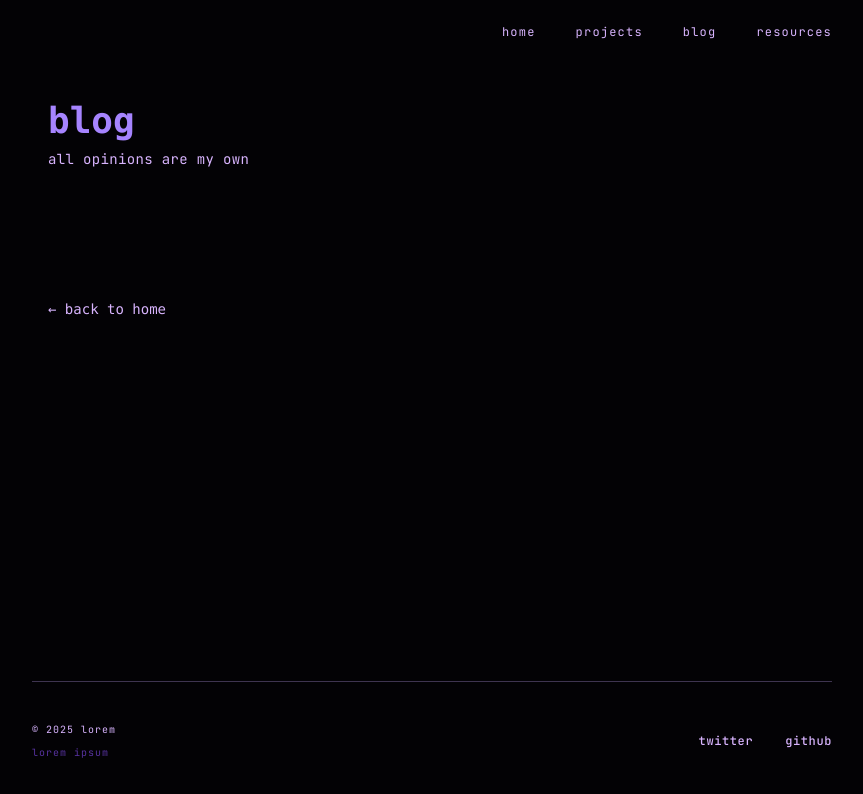
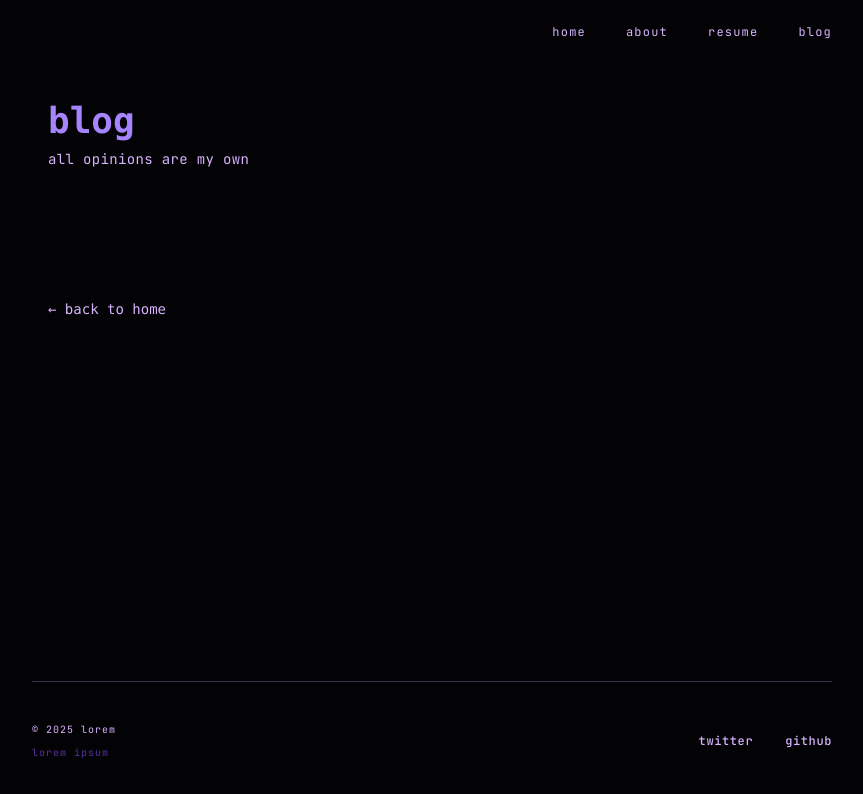
Before and after one commit to rycerzes/website, a SvelteKit app: page /blog in a window 1280 px wide. Shown: the top 794 px of the page, without its empty margins (208-1071 px from the left). Built offline with nearby package versions, Linux system fonts and the light colour scheme.

Commit message:
refactor: reorganize navigation and add projects link

```diff
--- a/src/routes/+layout.svelte
+++ b/src/routes/+layout.svelte
@@ -48,7 +48,7 @@
 <!-- Global Background Effects -->
 {#if showBackground}
 	<div
-		class="fixed top-0 left-1/2 -translate-x-1/2 -z-20 transition-opacity duration-500"
+		class="fixed top-0 left-1/2 -z-20 -translate-x-1/2 transition-opacity duration-500"
 		style="width: 100vw; height: 100vh; background-color: var(--color-uv-black);"
 	>
 		<Dither
@@ -70,7 +70,7 @@
 {/if}
 
 <div
-	class="relative flex flex-col w-full max-w-4xl mx-auto min-h-screen px-6 md:px-12 z-10 transition-opacity duration-1000"
+	class="relative z-10 mx-auto flex min-h-screen w-full max-w-4xl flex-col px-6 transition-opacity duration-1000 md:px-12"
 >
 	<!--
 		Lorem ipsum dolor sit amet.
@@ -79,13 +79,13 @@
 	<!-- Header from design -->
 	<header
 		class={cn(
-			'sticky top-0 z-50 -mx-6 md:-mx-12 px-6 md:px-12 flex flex-col md:flex-row md:items-center justify-end pt-4 pb-2 md:pt-6 mb-4 transition-all duration-300 opacity-0',
+			'sticky top-0 z-50 -mx-6 mb-4 flex flex-col justify-end px-6 pt-4 pb-2 opacity-0 transition-all duration-300 md:-mx-12 md:flex-row md:items-center md:px-12 md:pt-6',
 			scrollY > 20 ? 'py-4 md:py-4' : 'bg-transparent',
 			isLoaded && 'animate-enter'
 		)}
 	>
 		{#if scrollY > 20}
-			<div class="absolute inset-0 overflow-hidden -z-10 pointer-events-none rounded-b-xl">
+			<div class="pointer-events-none absolute inset-0 -z-10 overflow-hidden rounded-b-xl">
 				<div
 					style="position: absolute; width: 100vw; height: 100vh; left: 50%; transform: translateX(-50%); top: 0; background-color: var(--color-uv-black);"
 				>
@@ -107,30 +107,31 @@
 			</div>
 		{/if}
 		<nav
-			class="relative z-10 flex items-center gap-6 md:gap-10 text-sm overflow-x-auto no-scrollbar w-full md:w-auto justify-center md:justify-end"
+			class="no-scrollbar relative z-10 flex w-full items-center justify-center gap-6 overflow-x-auto text-sm md:w-auto md:justify-end md:gap-10"
 		>
 			<a
-				class="text-uv-text-dim hover:text-white transition-colors tracking-widest text-xs border-b border-transparent hover:border-violet-500/50 pb-1"
+				class="border-b border-transparent pb-1 text-xs tracking-widest text-uv-text-dim transition-colors hover:border-violet-500/50 hover:text-white"
 				href="/">Home</a
 			>
 			<a
-				class="text-uv-text-dim hover:text-white transition-colors tracking-widest text-xs border-b border-transparent hover:border-violet-500/50 pb-1"
-				href="/projects">Projects</a
+				class="border-b border-transparent pb-1 text-xs tracking-widest text-uv-text-dim transition-colors hover:border-violet-500/50 hover:text-white"
+				href="/about">About</a
 			>
 			<a
-				class="text-uv-text-dim hover:text-white transition-colors tracking-widest text-xs border-b border-transparent hover:border-violet-500/50 pb-1"
-				href="/blog">Blog</a
+				class="border-b border-transparent pb-1 text-xs tracking-widest text-uv-text-dim transition-colors hover:border-violet-500/50 hover:text-white"
+				href="https://github.com/rycerzes/resume/blob/main/resume.pdf"
+				target="_blank">Resume</a
 			>
 			<a
-				class="text-uv-text-dim hover:text-white transition-colors tracking-widest text-xs border-b border-transparent hover:border-violet-500/50 pb-1"
-				href="/resources">Resources</a
+				class="border-b border-transparent pb-1 text-xs tracking-widest text-uv-text-dim transition-colors hover:border-violet-500/50 hover:text-white"
+				href="/blog">Blog</a
 			>
 		</nav>
 	</header>
 
 	{#key $page.url.pathname}
 		<main
-			class={cn('flex-1 flex flex-col gap-16 opacity-0', isLoaded && 'animate-enter delay-100')}
+			class={cn('flex flex-1 flex-col gap-16 opacity-0', isLoaded && 'animate-enter delay-100')}
 		>
 			{@render children()}
 		</main>
@@ -138,24 +139,24 @@
 
 	<footer
 		class={cn(
-			'py-10 mt-12 border-t border-theme flex flex-col md:flex-row justify-between items-start md:items-center gap-8 opacity-0',
+			'mt-12 flex flex-col items-start justify-between gap-8 border-t border-theme py-10 opacity-0 md:flex-row md:items-center',
 			isLoaded && 'animate-enter delay-200'
 		)}
 		id="contact"
 	>
 		<div class="flex flex-col gap-2">
-			<div class="text-[10px] text-uv-text-dim tracking-widest">
+			<div class="text-[10px] tracking-widest text-uv-text-dim">
 				© {new Date().getFullYear()} Lorem
 			</div>
-			<div class="text-[10px] text-violet-500/60 tracking-widest">Lorem Ipsum</div>
+			<div class="text-[10px] tracking-widest text-violet-500/60">Lorem Ipsum</div>
 		</div>
 		<div class="flex items-center gap-8">
 			<a
-				class="text-xs font-medium text-uv-text-dim hover:text-white tracking-wider transition-colors hover:shadow-[0_0_15px_rgba(167,139,250,0.5)]"
+				class="text-xs font-medium tracking-wider text-uv-text-dim transition-colors hover:text-white hover:shadow-[0_0_15px_rgba(167,139,250,0.5)]"
 				href="/">Twitter</a
 			>
 			<a
-				class="text-xs font-medium text-uv-text-dim hover:text-white tracking-wider transition-colors hover:shadow-[0_0_15px_rgba(167,139,250,0.5)]"
+				class="text-xs font-medium tracking-wider text-uv-text-dim transition-colors hover:text-white hover:shadow-[0_0_15px_rgba(167,139,250,0.5)]"
 				href="/">GitHub</a
 			>
 		</div>
--- a/src/routes/+page.svelte
+++ b/src/routes/+page.svelte
@@ -102,6 +102,17 @@
 			<p class="text-xs text-uv-text-dim">No projects found.</p>
 		{/if}
 	</div>
+	<div class="mt-4 flex justify-end px-4 md:px-6">
+		<a
+			href="https://github.com/rycerzes"
+			target="_blank"
+			rel="noopener noreferrer"
+			class="group flex items-center gap-2 text-xs font-medium text-uv-text-dim transition-colors hover:text-violet-400"
+		>
+			more projects
+			<span class="transition-transform duration-300 group-hover:translate-x-1">-&gt;</span>
+		</a>
+	</div>
 </section>
 
 <section id="Blog">
```
